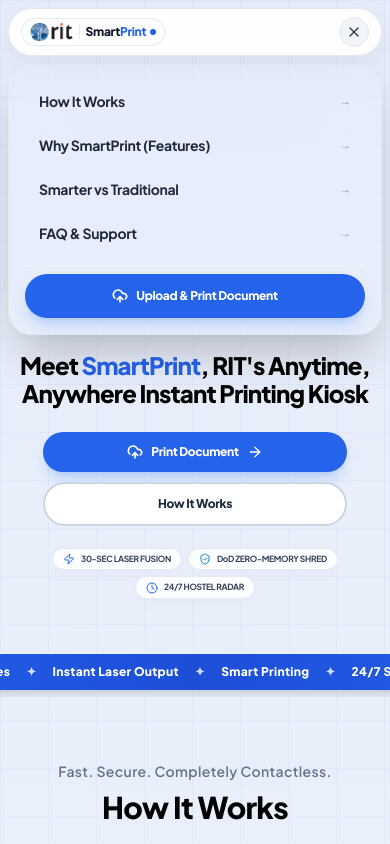
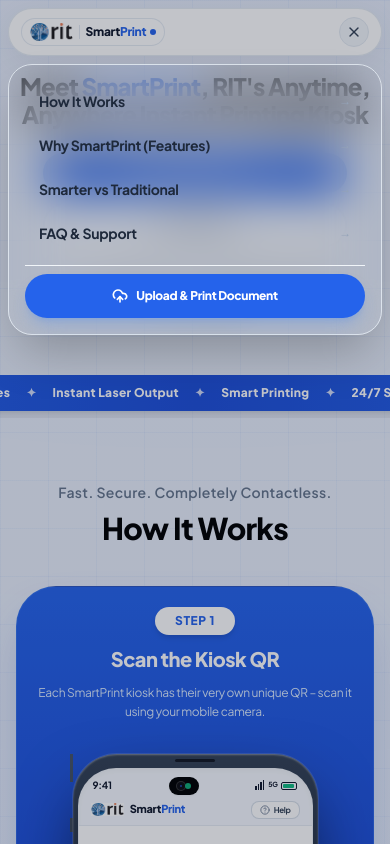
Before and after one commit to devaprakashj/printpoint-kiosk, a Next.js app: page / in a window 390 px wide. Both pictures are taken after a click on the button 354 px from the left and 32 px from the top of the page. Shown: the top 844 px of the page. Built offline with nearby package versions, Linux system fonts and the light colour scheme.

Commit message:
fix(mobile): convert mobile menu into absolute overlay to prevent pushing down page content

```diff
--- a/src/app/page.tsx
+++ b/src/app/page.tsx
@@ -140,9 +140,17 @@
           </div>
         </header>
 
-        {/* Mobile Dropdown Menu Drawer */}
+        {/* Mobile Dropdown Menu Drawer (Floating Overlay - Does NOT push page content down!) */}
         {mobileMenuOpen && (
-          <div className="md:hidden mt-2 bg-white/98 backdrop-blur-xl rounded-3xl p-4 sm:p-5 space-y-3 shadow-2xl border border-slate-200 animate-fade-in w-full max-w-md mx-auto">
+          <>
+            {/* Click-outside backdrop to dismiss */}
+            <div
+              className="fixed inset-0 bg-slate-900/25 backdrop-blur-xs z-40 md:hidden"
+              onClick={() => setMobileMenuOpen(false)}
+            />
+
+            {/* Absolute floating card overlay directly below header */}
+            <div className="md:hidden absolute top-full left-2 right-2 xs:left-4 xs:right-4 mt-2 bg-white/98 backdrop-blur-xl rounded-3xl p-4 sm:p-5 space-y-3 shadow-2xl border border-slate-200/90 animate-fade-in z-50 max-w-md mx-auto">
               <nav className="flex flex-col space-y-1 text-sm font-bold text-slate-800">
                 <a
                   href="#how-it-works"
@@ -189,6 +197,7 @@
                 </Link>
               </div>
             </div>
+          </>
         )}
       </div>
 
```
Lines whose indentation alone changed are shown as unchanged.
